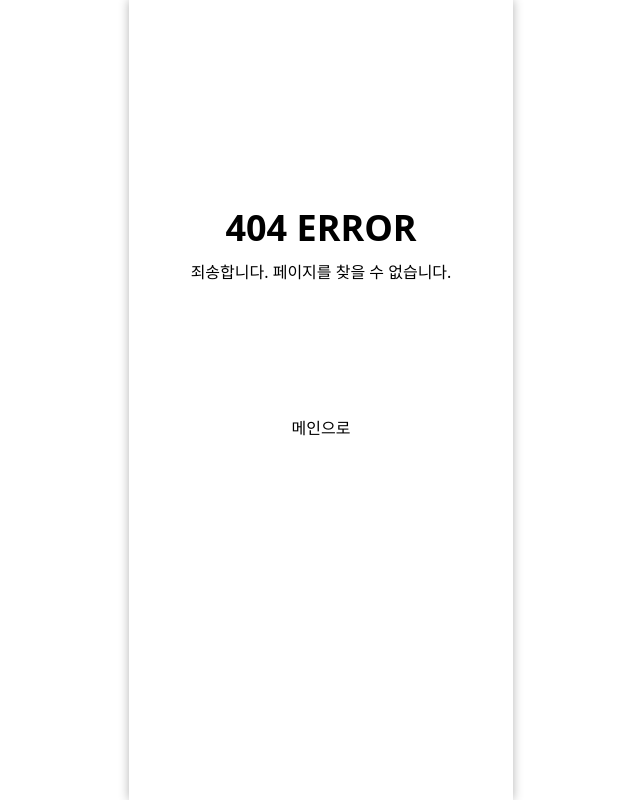
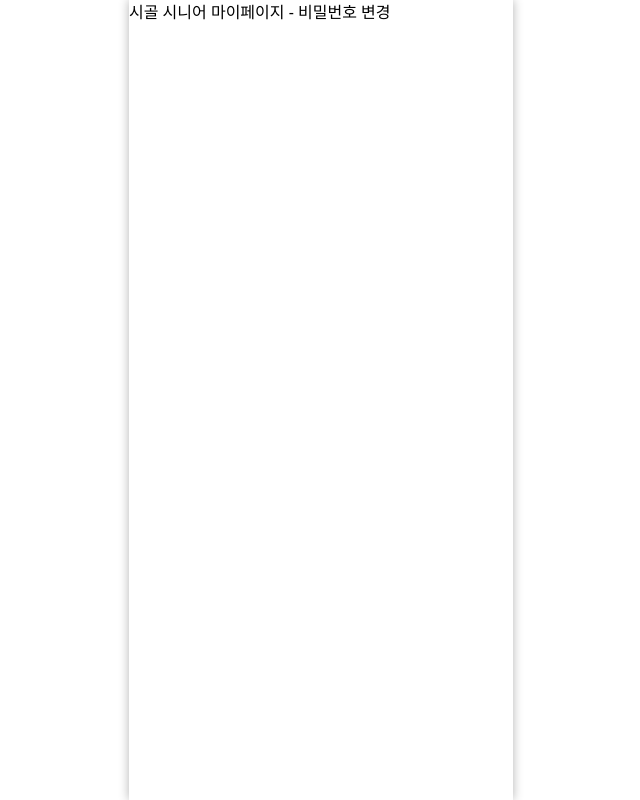
Before and after one commit to hanaro7team1/frontend, a Next.js app: page /admin/mypage/pwd in a window 1280 px wide. Before the commit this address had no page. Shown: the whole page, without its empty margins (319-959 px from the left). Built offline with nearby package versions, Linux system fonts and the light colour scheme.

Commit message:
Feat: 마이페이지 하위 페이지(비밀번호 변경, 전화번호 변경, 회원 탈퇴) 추가

```diff
--- /dev/null
+++ b/src/app/admin/mypage/contact/page.tsx
@@ -0,0 +1,3 @@
+export default function AdminContactPage() {
+  return <div>시골 시니어 마이페이지 - 연락처 변경</div>;
+}
--- /dev/null
+++ b/src/app/admin/mypage/pwd/page.tsx
@@ -0,0 +1,3 @@
+export default function AdminPwdPage() {
+  return <div>시골 시니어 마이페이지 - 비밀번호 변경</div>;
+}
--- /dev/null
+++ b/src/app/admin/mypage/quit/page.tsx
@@ -0,0 +1,3 @@
+export default function AdminQuitPage() {
+  return <div>시골 시니어 마이페이지 - 회원 탈퇴</div>;
+}
```
